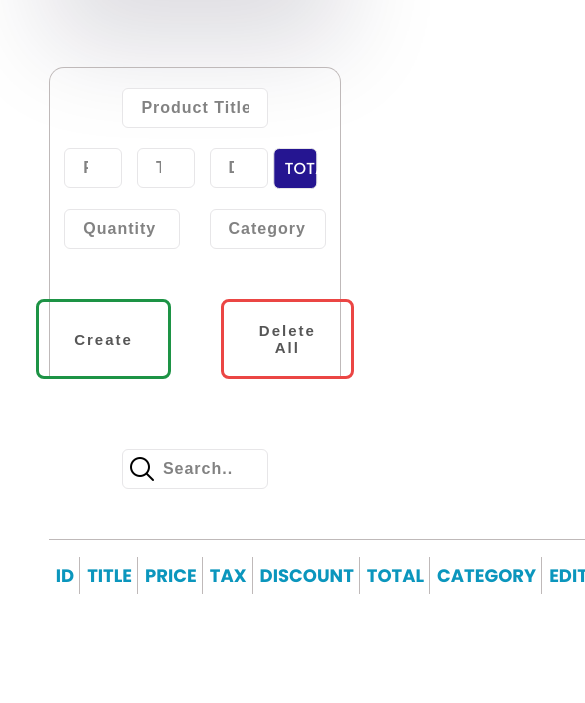
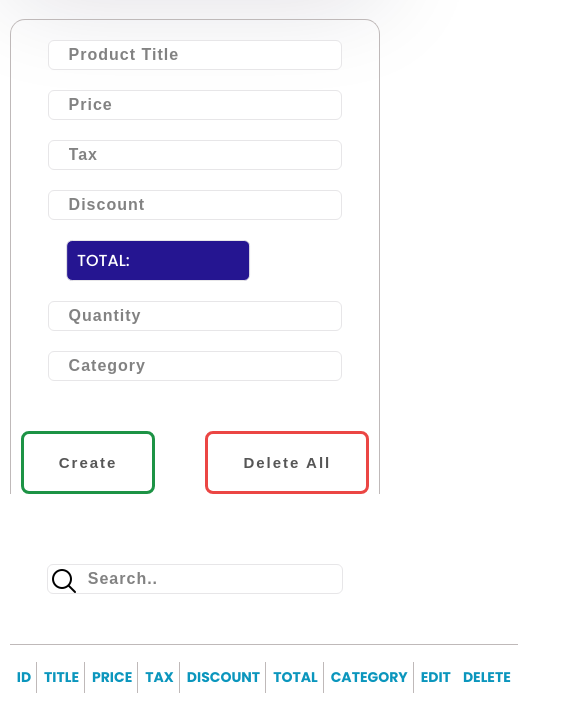
Before and after one commit to omar-ashraf2/CRUD-Operations-JaveScript, a plain HTML site: page index.html in a window 390 px wide. Shown: the part 141-844 px from the top of the page, 585 px wide, since content can reach past the window. Drawn offline with Linux system fonts and the light colour scheme.

Commit message:
finalized

```diff
--- a/style.css
+++ b/style.css
@@ -6,6 +6,20 @@
 html {
   scroll-behavior: smooth;
   font-family: "Poppins", sans-serif;
+}
+::-webkit-scrollbar {
+  width: 15px;
+}
+::-webkit-scrollbar-track {
+  background-color: #f6f6f6;
+  box-shadow: 0 0 10px #ddd inset;
+}
+::-webkit-scrollbar-thumb {
+  background-color: #0b96bd;
+  border-radius: 20px;
+}
+::-webkit-scrollbar-thumb:hover {
+  background-color: #14677e;
 }
 .container {
   width: 75%;
@@ -183,3 +197,39 @@ td {
 #tbody {
   font-size: 15px;
 }
+@media screen and (max-width: 800px) {
+  .container {
+    width: 95%;
+    margin: 0 auto;
+    text-align: center;
+    justify-content: center;
+    align-items: center;
+  }
+  .price {
+    flex-direction: column;
+    align-items: center;
+  }
+  .last {
+    flex-direction: column;
+    align-items: center;
+  }
+  #total {
+    width: 50%;
+    justify-content: center;
+    align-items: center;
+  }
+  input {
+    width: 80% !important;
+    height: 30px;
+    padding: 14px 20px;
+  }
+  #search {
+    background-position: 1px 1px;
+  }
+  table {
+    font-size: 14px;
+  }
+  .tabelH {
+    font-size: 14px;
+  }
+}
```
